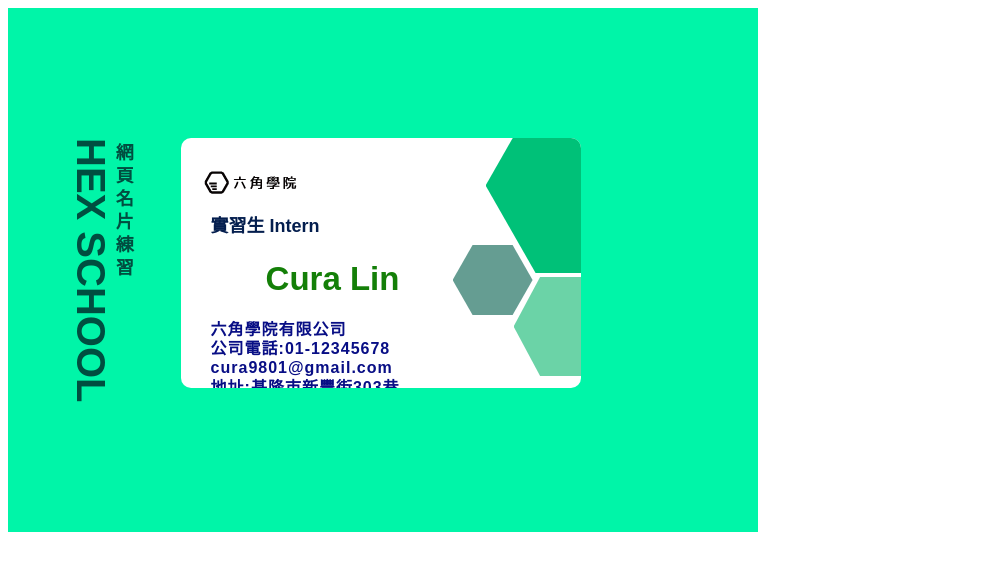
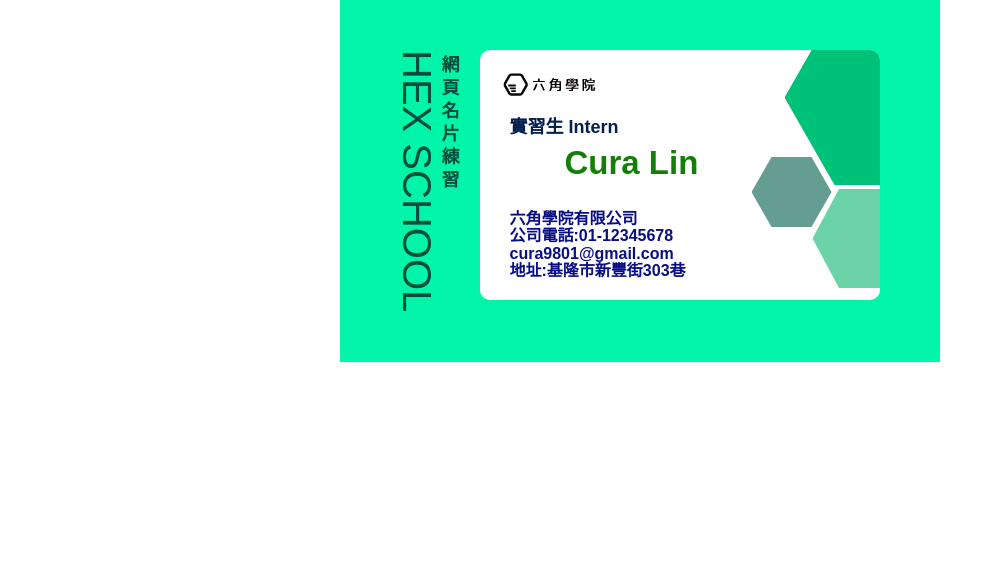
Before and after one commit to CuraLin/hex-, a plain HTML site: page index.html in a window 1280 px wide. Shown: the whole page, without its empty margins (0-995 px from the left). Drawn offline with Linux system fonts and the light colour scheme.

Commit message:
修改6/17

```diff
--- a/index.html
+++ b/index.html
@@ -14,7 +14,7 @@
     <div class="container">
 
             <header class="header">
-            <h1>HEX SCHOOL<br><span class="h1Name">網頁名片練習</span></h1>
+                <h2>HEX SCHOOL<br><span class="h1Name">網頁名片練習</span></h2>
 
 
             </header>
@@ -25,15 +25,16 @@
                 <div class="logo"><img src="./KJH1tO.png" alt="logo"></div>
                 <div class="name">
                     <span>實習生 Intern</span>
-                <h2>Cura Lin</h2>
+                    <h1>Cura Lin</h1>
                 </div>
-            <div class="content">
-                <p>六角學院有限公司</p>
-                <p>公司電話:01-12345678</p>
-                <p>cura9801@gmail.com</p>
-                <p>地址:基隆市新豐街303巷</p>
-            </div>
+                <ul class="content">
+                    <li><a href="http://">六角學院有限公司</a></li>
+                    <li><a href="tel:+01-12345678">公司電話:01-12345678</a></li>
+                    <li><a href="mailto:cura9801@gmail.com">cura9801@gmail.com</a></li>
+                    <li><a href="#">地址:基隆市新豐街303巷</a></li>
+                </ul>
             </main>
+
     </div>
 </body>
 
--- a/sass/all.scss
+++ b/sass/all.scss
@@ -1,11 +1,154 @@
+/* http://meyerweb.com/eric/tools/css/reset/
+   v2.0 | 20110126
+   License: none (public domain)
+*/
+
+html,
+body,
+div,
+span,
+applet,
+object,
+iframe,
+h1,
+h2,
+h3,
+h4,
+h5,
+h6,
+p,
+blockquote,
+pre,
+a,
+abbr,
+acronym,
+address,
+big,
+cite,
+code,
+del,
+dfn,
+em,
+img,
+ins,
+kbd,
+q,
+s,
+samp,
+small,
+strike,
+strong,
+sub,
+sup,
+tt,
+var,
+b,
+u,
+i,
+center,
+dl,
+dt,
+dd,
+ol,
+ul,
+li,
+fieldset,
+form,
+label,
+legend,
+table,
+caption,
+tbody,
+tfoot,
+thead,
+tr,
+th,
+td,
+article,
+aside,
+canvas,
+details,
+embed,
+figure,
+figcaption,
+footer,
+header,
+hgroup,
+menu,
+nav,
+output,
+ruby,
+section,
+summary,
+time,
+mark,
+audio,
+video {
+    margin: 0;
+    padding: 0;
+    border: 0;
+    font-size: 100%;
+    font: inherit;
+    vertical-align: baseline;
+}
+
+/* HTML5 display-role reset for older browsers */
+article,
+aside,
+details,
+figcaption,
+figure,
+footer,
+header,
+hgroup,
+menu,
+nav,
+section {
+    display: block;
+}
+
+body {
+    line-height: 1;
+}
+
+ol,
+ul {
+    list-style: none;
+}
+
+blockquote,
+q {
+    quotes: none;
+}
+
+blockquote:before,
+blockquote:after,
+q:before,
+q:after {
+    content: '';
+    content: none;
+}
+
+table {
+    border-collapse: collapse;
+    border-spacing: 0;
+}
+
+
+
+
+
 *,
 *:before,
 *:after {
     box-sizing: border-box;
 }
-body{
+
+body {
     font-family: “Noto Sans TC”, sans-serif;
+
 }
+
 
 
 
@@ -14,12 +157,15 @@ body{
 
 .container {
     background: #00f5a8;
-    width: 750px;
+    width: 600px;
+    margin: 0 auto;
+    padding: 50px 0px;
     display: flex;
-    padding: 130px 40px;
+    justify-content: center;
+
+}
 
 
-}
 
 
 .container {
@@ -30,7 +176,7 @@ body{
 
 
 
-        h1 {
+        h2 {
             font-size: 40px;
             line-height: 0.8;
         }
@@ -39,6 +185,7 @@ body{
             font-size: 18px;
             letter-spacing: 5px;
             margin-top: 5px;
+            font-weight: 700;
         }
     }
 
@@ -54,11 +201,13 @@ body{
         justify-content: space-evenly;
         position: relative;
         overflow: hidden;
-.logo{
 
-    margin-top: 10px;
-        margin-bottom: 10px;
-}
+        .logo {
+
+
+            margin-bottom: 10px;
+        }
+
         .hex1 {
             position: absolute;
             right: -105px;
@@ -99,21 +248,32 @@ body{
             span {
                 color: #041e4e;
                 font-size: 18px;
+
             }
 
-            h2 {
+            h1 {
                 margin-left: 55px;
                 color: #147f08;
                 font-size: 33px;
+                margin-top: 10px;
+                margin-bottom: 10px;
             }
         }
 
         .content {
-            line-height: 0.2;
-            color: #080e85;
-            letter-spacing: 1px;
-            font-weight: 600;
-            margin-left: 10px;
+            li {
+               line-height: 1.1;
+                a {
+                    color: #080e85;
+                    text-decoration: none;
+                    font-weight: 600;
+                    margin-left: 10px;
+                    margin-top: 5px;
+
+                }
+
+            }
+
         }
     }
 }
```
Also changed, not shown: css/all.css. Lines whose indentation alone changed are shown as unchanged.
